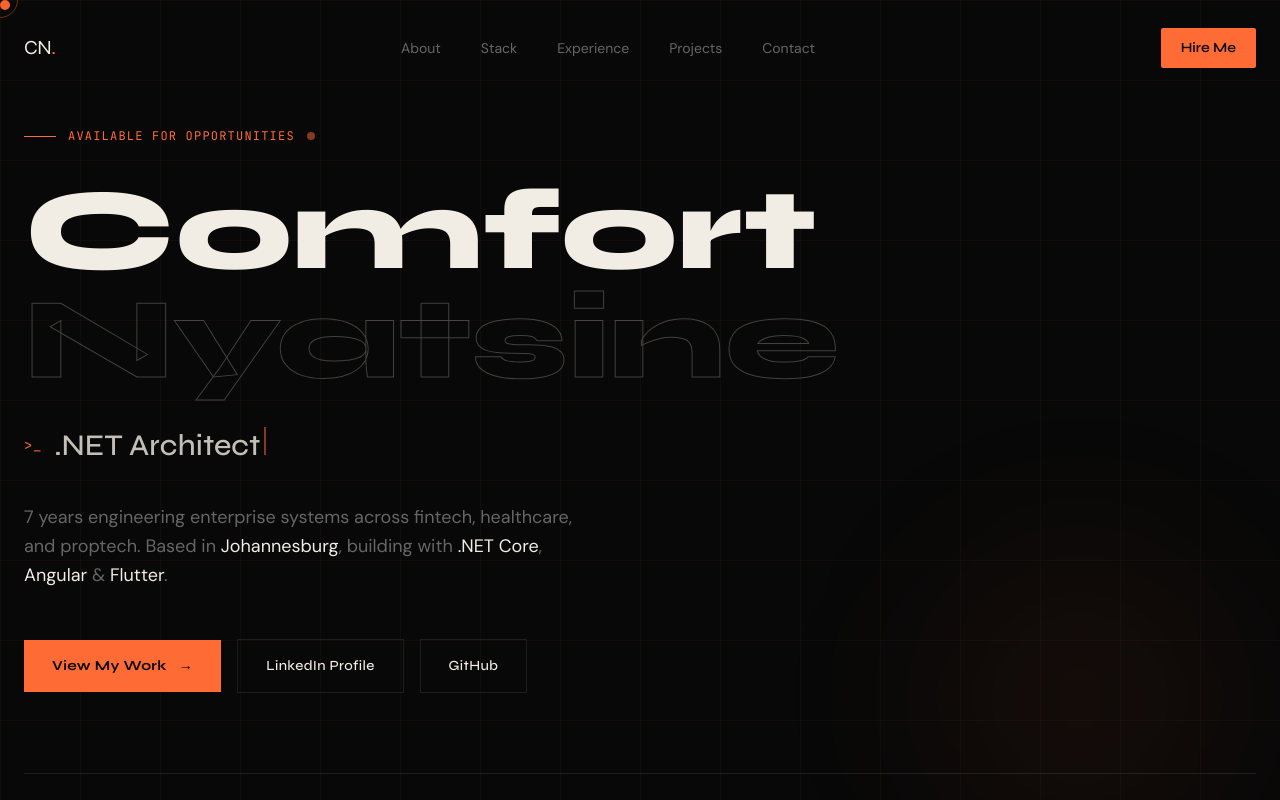
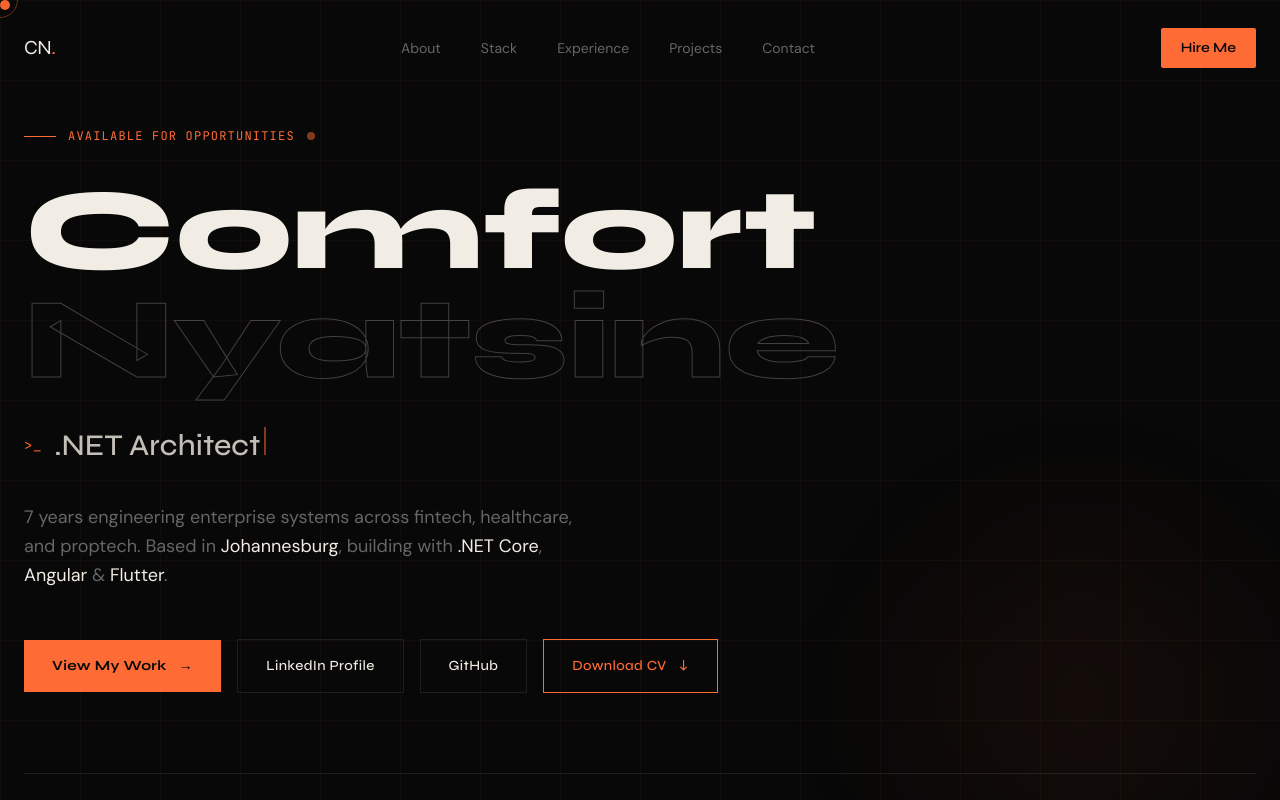
Before and after one commit to Comfie/comfort-portfolio, a Next.js app: page / in a window 1280 px wide. Shown: the top 800 px of the page. Built offline with nearby package versions, Linux system fonts and the light colour scheme.

Commit message:
feat: add CV to public/ and Download CV button to Hero CTA

```diff
--- a/app/sections/Hero.tsx
+++ b/app/sections/Hero.tsx
@@ -189,6 +189,15 @@ export default function Hero() {
           >
             GitHub
           </a>
+          <a
+            href="/Comfort_Nyatsine_CV.pdf"
+            download
+            className="group flex items-center gap-3 border border-accent text-accent px-7 py-4 font-display text-sm tracking-wide hover:bg-accent hover:text-bg transition-all duration-300"
+            style={{ fontFamily: "Syne, sans-serif", fontWeight: 500 }}
+          >
+            Download CV
+            <span className="group-hover:translate-y-0.5 transition-transform duration-200">↓</span>
+          </a>
         </div>
 
         {/* Stats row */}
```
Also changed, not shown: 2 other files (tests, documents, lock files or other folders).
